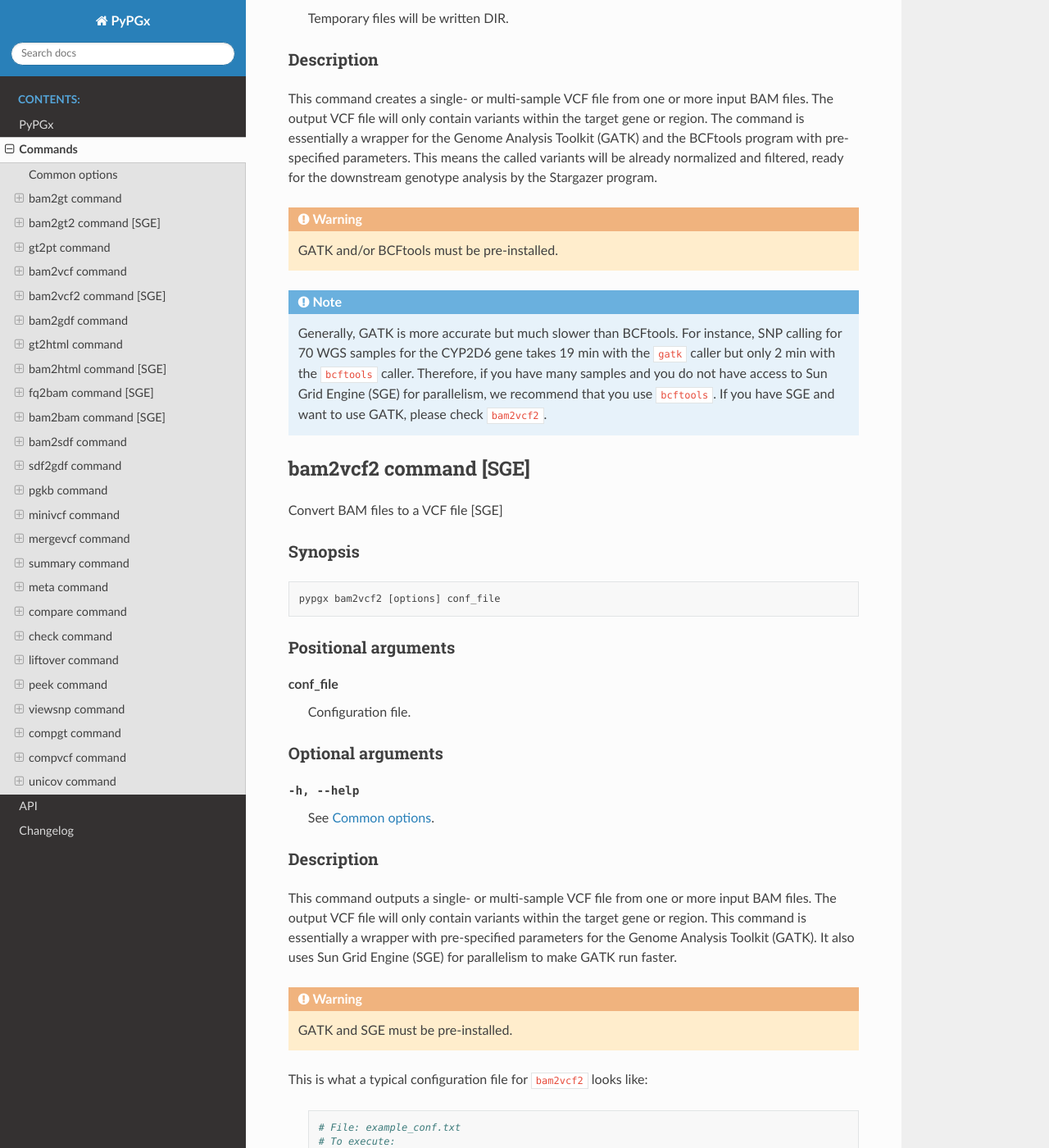
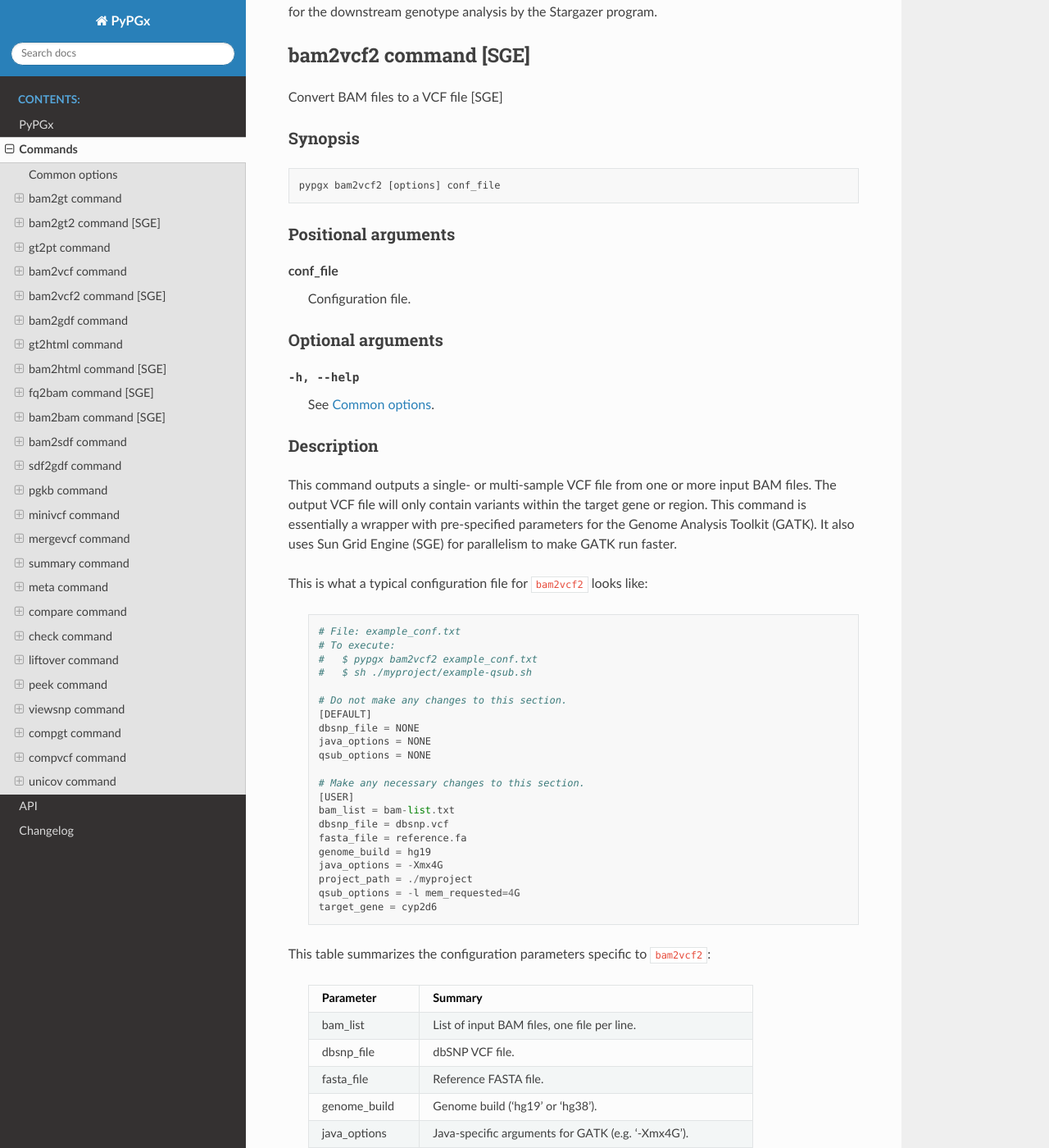
Before and after one commit to sbslee/pypgx, a Sphinx documentation site: the page built from docs/commands.rst, in a window 1280 px wide and 1400 px high, scrolled down 6148 px. Shown: the whole window at 82% size. Built offline with Sphinx 7.4.7 and the Read the Docs theme 2.0.0, drawn with Linux system fonts in a browser that asks for light colours; some of the changed text lies outside the part shown.

Commit message:
Update Read the Docs

```diff
--- a/docs/commands.rst
+++ b/docs/commands.rst
@@ -77,9 +77,6 @@ depth data (i.e. a GDF file) for copy number analysis. Providing
 the optional argument ``--control_gene`` will generate a GDF file.
 If this argument is not provided, Stargazer will run as VCF-only mode.
 
-.. warning::
-    Stargazer and GATK/BCFtools must be pre-installed.
-
 bam2gt2 command [SGE]
 =====================
 
@@ -113,10 +110,6 @@ select genes too). For each gene, the command runs under the hood
 ``bam2vcf`` with ``bcftools`` caller (i.e. BCFtools) or ``bam2vcf2``
 (i.e. GATK) to create the input VCF file. The input GDF file is
 created with ``bam2gdf``.
-
-.. warning::
-
-    SGE, Stargazer and BCFtools/GATK must be pre-installed.
 
 This is what a typical configuration file for ``bam2gt2`` looks like:
 
@@ -270,19 +263,6 @@ pre-specified parameters. This means the called variants will be
 already normalized and filtered, ready for the downstream genotype
 analysis by the Stargazer program.
 
-
-.. warning::
-    GATK and/or BCFtools must be pre-installed.
-
-.. note::
-    Generally, GATK is more accurate but much slower than BCFtools.
-    For instance, SNP calling for 70 WGS samples for the CYP2D6 gene
-    takes 19 min with the ``gatk`` caller but only 2 min with the
-    ``bcftools`` caller. Therefore, if you have many samples and you do
-    not have access to Sun Grid Engine (SGE) for parallelism, we
-    recommend that you use ``bcftools``. If you have SGE and want to
-    use GATK, please check ``bam2vcf2``.
-
 bam2vcf2 command [SGE]
 ======================
 
@@ -315,9 +295,6 @@ within the target gene or region. This command is essentially a
 wrapper with pre-specified parameters for the Genome Analysis Toolkit
 (GATK). It also uses Sun Grid Engine (SGE) for parallelism to make
 GATK run faster.
-
-.. warning::
-    GATK and SGE must be pre-installed.
 
 This is what a typical configuration file for ``bam2vcf2`` looks like:
 
@@ -425,9 +402,6 @@ way less memory. Another nice about using ``bam2gdf`` instead of
 ``samtools depth`` is that everything is already parametrized for
 compatibility with Stargazer.
 
-.. note::
-    You do NOT need to install ``samtools`` to run this command.
-
 gt2html command
 ===============
 
@@ -488,10 +462,6 @@ jobs to the Sun Grid Engine (SGE) cluster. This essentially deploys
 the ``genotype`` command to multiple genes in parallel. After genotype
 analysis is complete, it will merge the genotype results and then
 generate a HTML report using the ``gt2html`` command.
-
-.. note::
-
-    BCFtools, SGE and Stargazer must be pre-installed.
 
 This is what a typical configuration file for ``sges`` looks like:
 
```
